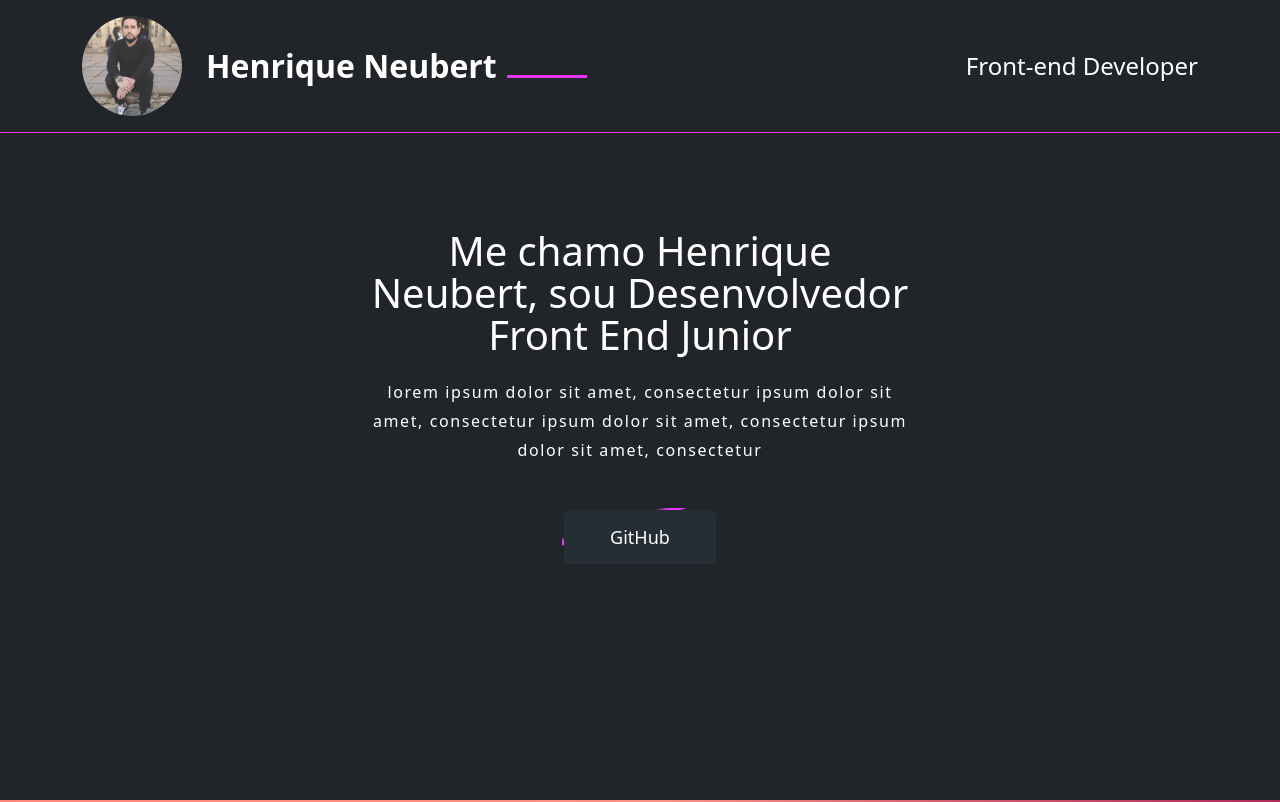
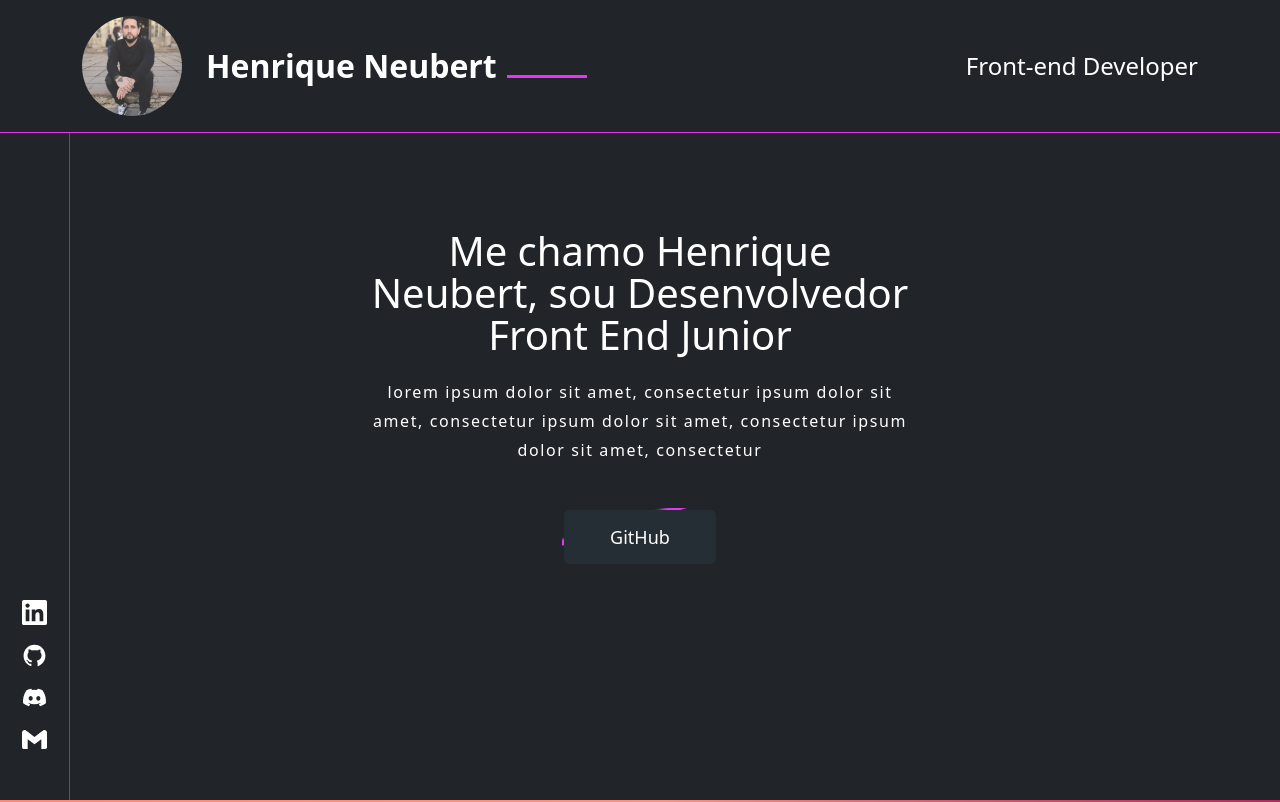
Before and after one commit to HenriqueNeubert/study_portfolio-B, a React (Vite) app: page / in a window 1280 px wide. Shown: the top 802 px of the page. Built offline with nearby package versions, Linux system fonts and the light colour scheme.

Commit message:
feat: added component social

```diff
--- a/src/App.jsx
+++ b/src/App.jsx
@@ -5,10 +5,12 @@ import Header from "./components/Header";
 import Banner from "./components/banner/Banner";
 import Technologies from "./components/technologies/Technologies";
 import Project from "./components/project/Project";
+import Social from "./components/social/Social";
 
 function App() {
   return (
     <div className="App position-relative">
+      <Social></Social>
       <Header title="Henrique Neubert" backgroundColor="dark"></Header>
       <Banner
         title="Me chamo Henrique Neubert, sou Desenvolvedor Front End Junior"
--- a/src/components/Header.scss
+++ b/src/components/Header.scss
@@ -1,4 +1,5 @@
 header{
+  z-index: 9;
   top: 0;
   left: 0;
   right: 0;
--- /dev/null
+++ b/src/components/social/Social.jsx
@@ -0,0 +1,29 @@
+import React from "react";
+import { SiLinkedin, SiGmail } from "react-icons/si";
+import { AiOutlineGithub } from "react-icons/ai";
+import { FaDiscord } from "react-icons/fa";
+
+import "./Social.scss"
+
+export default props =>{
+
+  return(
+    <section className="py-5 barLeft">
+      <div className="social d-flex justify-content-end flex-column align-items-center
+      h-100 gap-3">
+        <a href="">
+          <SiLinkedin/>
+        </a>
+        <a href="">
+          <AiOutlineGithub/>
+        </a>
+        <a href="">
+          <FaDiscord/>
+        </a>
+        <a href="">
+          <SiGmail/>
+        </a>
+      </div>
+    </section>
+  )
+}
--- /dev/null
+++ b/src/components/social/Social.scss
@@ -0,0 +1,27 @@
+.barLeft{
+  position: fixed;
+  z-index: 8;
+  height: 100vh;
+  width: 70px;
+  left: 0;
+  top: 0;
+  bottom: 0;
+
+  border-right: 1.5px solid #b12a5b;
+  background-color: #212529;
+
+  svg{
+    height: 25px;
+    width: 25px;
+  }
+}
+
+.social{
+  a{
+    color: #fff;
+    transition: .8s;
+    &:hover{
+      color: #b12a5b;
+    }
+  }
+}
```
